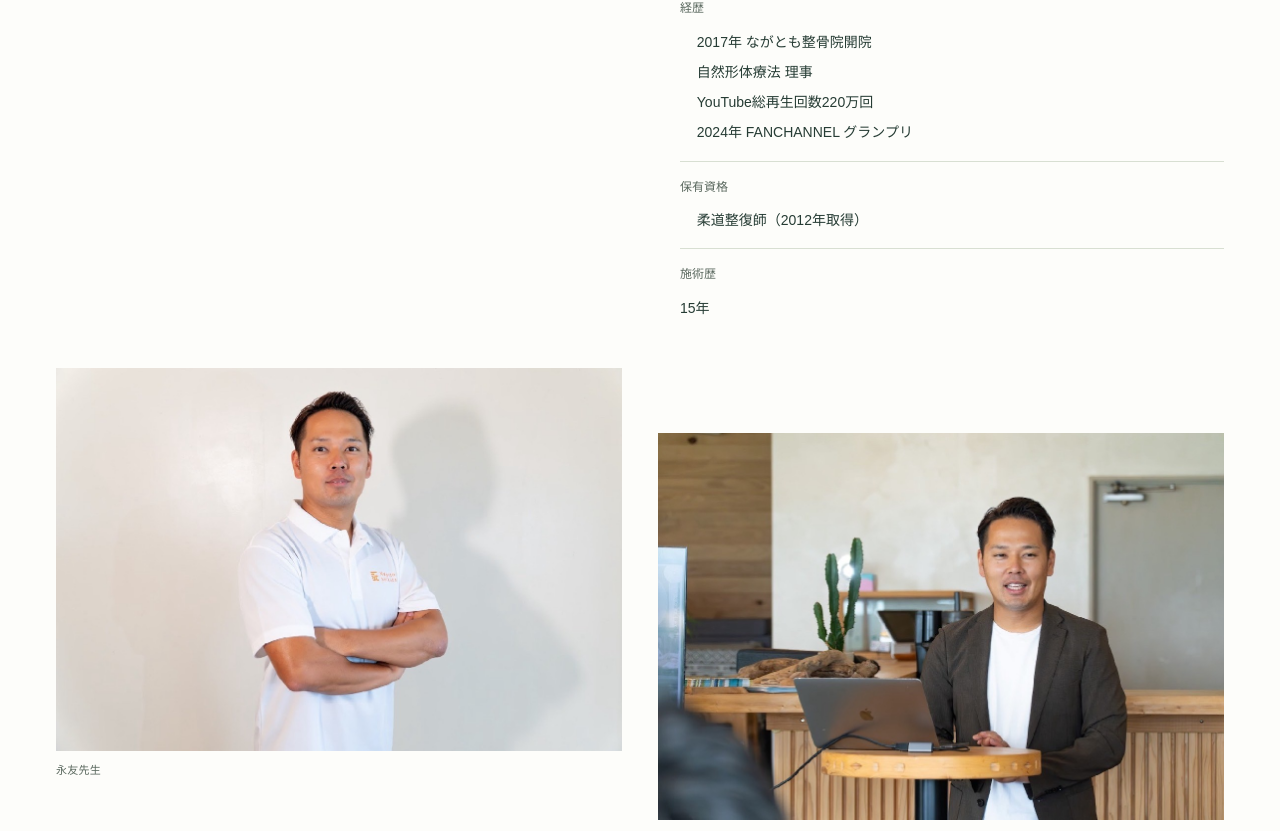
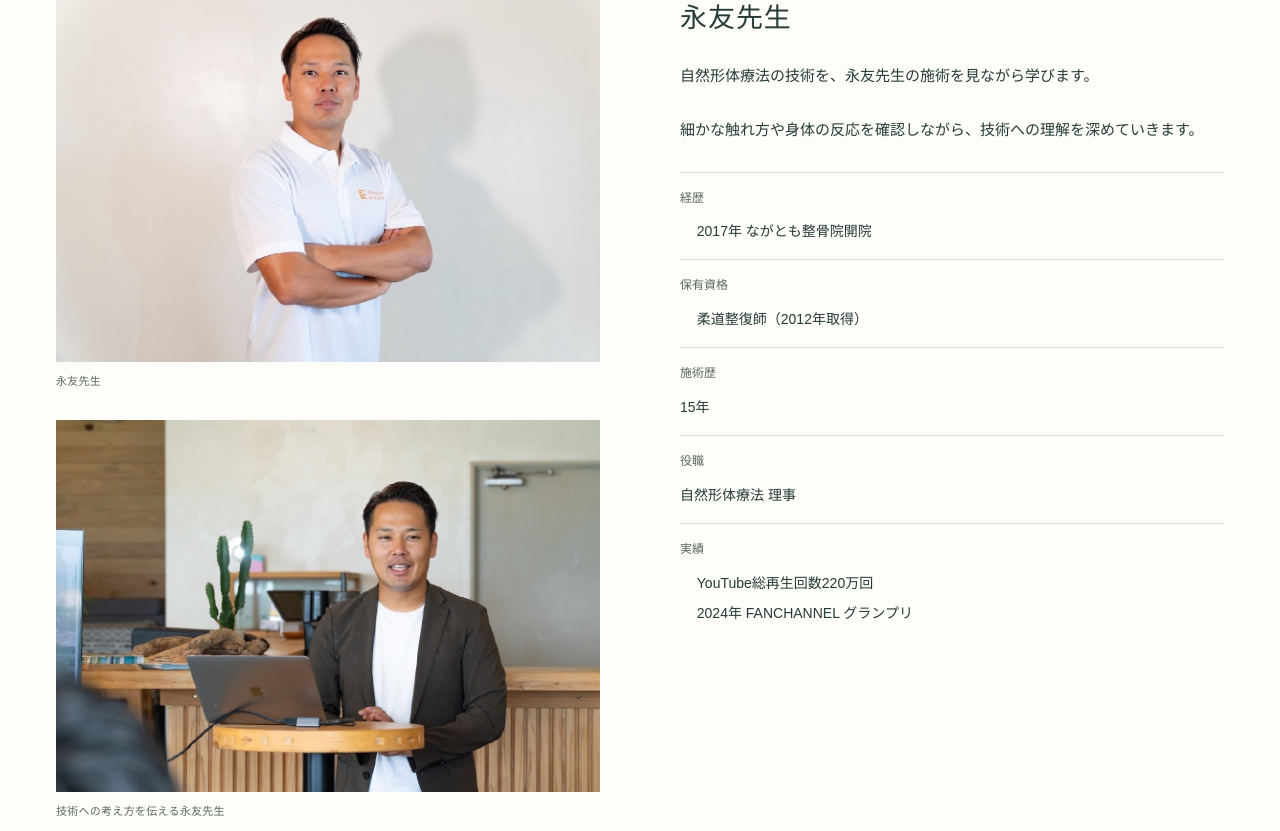
Before and after one commit to seityou-tuu/shizen-keitai-hp, a Next.js app: page / in a window 1280 px wide. Shown: the part 8422-9253 px from the top of the page. Built offline with nearby package versions, Linux system fonts and the light colour scheme.

Commit message:
style: balance instructor photos and organize profile details

```diff
--- a/app/page.tsx
+++ b/app/page.tsx
@@ -531,14 +531,13 @@ export default function Home() {
 
         <section id="instructors" className="story-section renewal-instructors">
           <div className="renewal-wrap">
-            <div className="instructor-introduction">
             <SectionHeading number="08" english="INSTRUCTORS">
               一つひとつの技術に、
               <br />
               向き合う。
             </SectionHeading>
+            <div className="instructor-introduction">
               <InstructorProfile />
-            </div>
               <div className="renewal-instructor-photos">
                 <ProgramPhoto
                   name="instructor-portrait"
@@ -548,6 +547,7 @@ export default function Home() {
                   name="speaker-message"
                   caption={`技術への考え方を伝える${instructorProfile.displayName}`}
                 />
+              </div>
             </div>
           </div>
         </section>
--- a/app/renewal.css
+++ b/app/renewal.css
@@ -116,10 +116,10 @@
 .roadmap-common { display: flex; flex-wrap: wrap; align-items: center; gap: 15px 30px; margin-top: 33px; padding-bottom: 26px; border-bottom: 1px solid #738b7255; font-size: 13px; }
 .roadmap-common > p { color: #cfbc8c; }
 .program-renewal .renewal-roadmap .renewal-note { color: #b9c8b7; }
-.instructor-introduction { display: grid; grid-template-columns: 1fr 1fr; gap: 80px; align-items: start; }
-.instructor-introduction .renewal-prose { padding-top: 35px; }
-.renewal-instructor-photos { display: grid; grid-template-columns: 1fr 1fr; align-items: start; gap: 36px; margin-top: 32px; }
-.renewal-instructor-photos > :last-child { margin-top: 65px; }
+.instructor-introduction { display: grid; grid-template-columns: 1fr 1fr; gap: 80px; align-items: start; margin-top: 40px; }
+.instructor-introduction .renewal-prose { grid-column: 2; grid-row: 1; padding-top: 0; }
+.renewal-instructor-photos { display: grid; grid-column: 1; grid-row: 1; grid-template-columns: 1fr; align-items: start; gap: 28px; margin-top: 0; }
+.renewal-instructor-photos > :last-child { margin-top: 0; }
 .renewal-future { background: #edf0e7; }
 .future-composition { display: grid; grid-template-columns: 1fr 1fr; gap: 30px 90px; }
 .future-list li { display: flex; align-items: baseline; gap: 24px; padding: 22px 0; border-top: 1px solid #ccd4c3; }
@@ -315,8 +315,8 @@
   .roadmap-common { display: block; margin-top: 25px; }
   .roadmap-common > * { display: block; margin-top: 9px; }
   .instructor-introduction { grid-template-columns: 1fr; gap: 0; }
-  .instructor-introduction .renewal-prose { padding-top: 0; }
-  .renewal-instructor-photos { grid-template-columns: 1fr; gap: 27px; margin-top: 30px; }
+  .instructor-introduction .renewal-prose { grid-column: auto; grid-row: auto; padding-top: 0; }
+  .renewal-instructor-photos { grid-column: auto; grid-row: auto; grid-template-columns: 1fr; gap: 27px; margin-top: 30px; }
   .renewal-instructor-photos > :last-child { margin-top: 0; }
   .future-composition { gap: 30px; }
   .future-list { display: block; }
--- a/components/instructor-profile.tsx
+++ b/components/instructor-profile.tsx
@@ -10,8 +10,11 @@ export function InstructorProfile({
 }) {
   const background = profile.background.filter((value) => value.trim());
   const qualifications = profile.qualifications.filter((value) => value.trim());
+  const achievements = (profile.achievements ?? []).filter((value) => value.trim());
   const hasBiography = !!(
     profile.formalName.trim() ||
+    profile.role?.trim() ||
+    achievements.length ||
     background.length ||
     qualifications.length ||
     profile.practiceExperience.trim() ||
@@ -67,6 +70,22 @@ export function InstructorProfile({
                   <dd>{profile.practiceExperience}</dd>
                 </div>
               )}
+              {profile.role?.trim() && (
+                <div>
+                  <dt>役職</dt>
+                  <dd>{profile.role}</dd>
+                </div>
+              )}
+              {achievements.length > 0 && (
+                <div>
+                  <dt>実績</dt>
+                  <dd>
+                    <ul>
+                      {achievements.map((value, i) => <li key={i}>{value}</li>)}
+                    </ul>
+                  </dd>
+                </div>
+              )}
               {profile.teachingExperience.trim() && (
                 <div>
                   <dt>指導実績</dt>
--- a/lib/instructor.ts
+++ b/lib/instructor.ts
@@ -4,6 +4,8 @@ export type InstructorProfile = {
   formalName: string;
   background: readonly string[];
   qualifications: readonly string[];
+  role?: string;
+  achievements?: readonly string[];
   practiceExperience: string;
   teachingExperience: string;
   message: string;
@@ -12,12 +14,9 @@ export type InstructorProfile = {
 export const instructorProfile: InstructorProfile = {
   displayName: "永友先生",
   formalName: "",
-  background: [
-    "2017年 ながとも整骨院開院",
-    "自然形体療法 理事",
-    "YouTube総再生回数220万回",
-    "2024年 FANCHANNEL グランプリ",
-  ],
+  background: ["2017年 ながとも整骨院開院"],
+  role: "自然形体療法 理事",
+  achievements: ["YouTube総再生回数220万回", "2024年 FANCHANNEL グランプリ"],
   qualifications: ["柔道整復師（2012年取得）"],
   practiceExperience: "15年",
   teachingExperience: "",
```
Also changed, not shown: 1 other file (tests, documents, lock files or other folders). Lines whose indentation alone changed are shown as unchanged.
